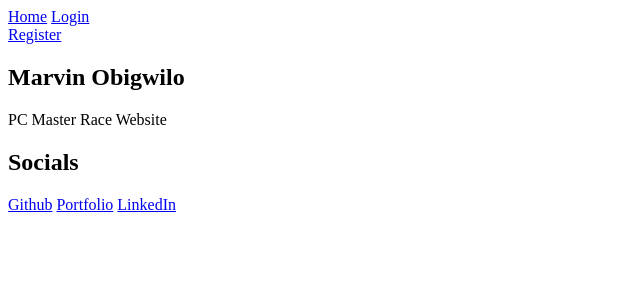
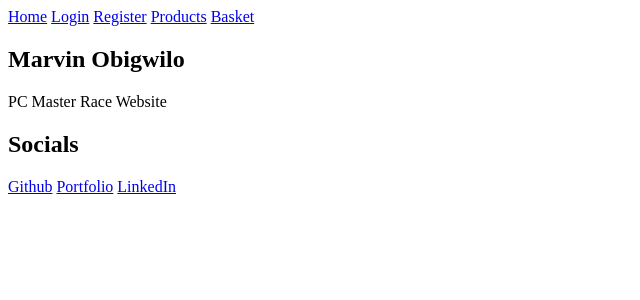
Before and after one commit to marvinobig/pcmasterrace, a PHP site: page / in a window 1280 px wide. Shown: the top 300 px of the page, without its empty margins (0-640 px from the left). Run offline with PHP 8.4, Linux system fonts and the light colour scheme.

Commit message:
add conditional rendering

```diff
--- a/index.php
+++ b/index.php
@@ -14,11 +14,16 @@
 <body>
     <nav>
         <a class="active" href="index.php">Home</a>
+
+        <?php if (!isset($_SESSION["username"])): ?>
         <a href="pages/login.page.php">Login</a>
+        <a href="pages/register.page.php">Register</a>
+        <?php else: ?>
+        <a href="pages/account.page.php">Account</a>
+        <?php endif?>
 
-        <div class="nav-right">
-            <a href="pages/register.page.php">Register</a>
-        </div>
+        <a href="pages/products.page.php">Products</a>
+        <a href="pages/basket.page.php">Basket</a>
     </nav>
     <main>
 
--- a/pages/partials/nav.partial.php
+++ b/pages/partials/nav.partial.php
@@ -1,7 +1,13 @@
 <nav>
     <a class="active" href="../../index.php">Home</a>
+
+    <?php if (!isset($_SESSION["username"])): ?>
     <a href="login.page.php">Login</a>
     <a href="register.page.php">Register</a>
+    <?php else: ?>
+    <a href="account.page.php">Account</a>
+    <?php endif?>
+
     <a href="products.page.php">Products</a>
     <a href="basket.page.php">Basket</a>
 </nav>
```
